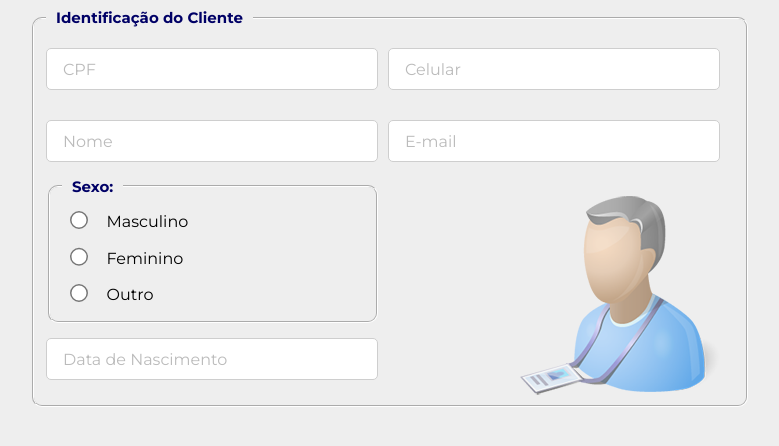
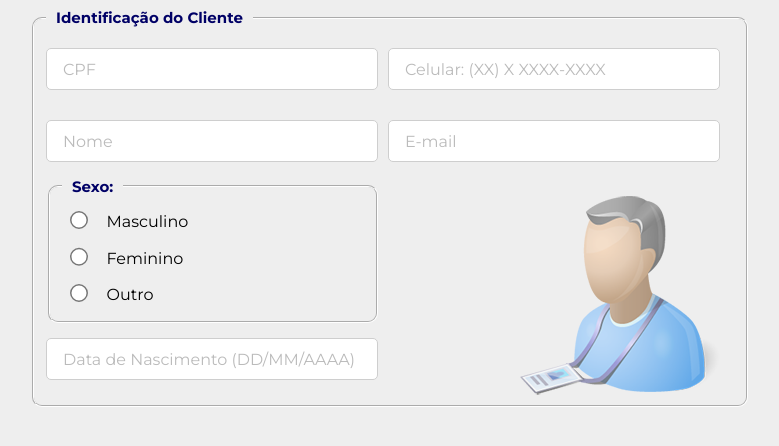
Before and after one commit to marcusviniciusmo/Companhia_Do_Saldo_Website, a React (Vite) app in the folder frontend/: page /orders/identification in a window 1280 px wide. Shown: the top 446 px of the page, without its empty margins (250-1029 px from the left). Built offline with nearby package versions, Linux system fonts and the light colour scheme.

Commit message:
Added validation for the Identification component Inputs

```diff
--- a/frontend/src/components/Identification/index.tsx
+++ b/frontend/src/components/Identification/index.tsx
@@ -14,9 +14,21 @@ export function Identification() {
   const [inputName, setInputName] = useState<string>('');
   const [inputEmail, setInputEmail] = useState<string>('');
   const [, setInputGender] = useState<string>('');
-  const [inputBirthday, setInputBirthday] = useState<string>();
+  const [inputBirthday, setInputBirthday] = useState<string>('');
 
-  const cleanInputCpf = () => setInputCpf('');
+  const onlyNumbersInInput = true;
+
+  useEffect(() => {
+    setMockedData(MockedData);
+  }, []);
+
+  const cleanInputCpf = () => {
+    setInputCpf('');
+    setInputPhone('');
+    setInputName('');
+    setInputEmail('');
+    setInputBirthday('');
+  };
 
   const cleanInputPhone = () => setInputPhone('');
 
@@ -25,10 +37,6 @@ export function Identification() {
   const cleanInputEmail = () => setInputEmail('');
 
   const cleanInputBirthday = () => setInputBirthday('');
-
-  useEffect(() => {
-    setMockedData(MockedData);
-  }, []);
 
   return (
     <Container method='POST'>
@@ -40,9 +48,11 @@ export function Identification() {
             id={mockedData?.inputs[0].id}
             className={mockedData?.inputs[0].className}
             label={mockedData!?.inputs[0].label}
+            maxLength={mockedData?.inputs[0].maxLength}
             value={inputCpf}
-            onChange={() => SetInput(event, setInputCpf)}
+            onChange={() => SetInput(event, setInputCpf, onlyNumbersInInput)}
             clean={() => cleanInputCpf}
+            required
           />
 
           <Input
@@ -50,9 +60,11 @@ export function Identification() {
             id={mockedData?.inputs[1].id}
             className={mockedData?.inputs[1].className}
             label={mockedData!?.inputs[1].label}
+            maxLength={mockedData?.inputs[1].maxLength}
             value={inputPhone}
-            onChange={() => SetInput(event, setInputPhone)}
+            onChange={() => SetInput(event, setInputPhone, onlyNumbersInInput)}
             clean={() => cleanInputPhone}
+            required
           />
         </InputRow>
 
@@ -65,6 +77,7 @@ export function Identification() {
             value={inputName}
             onChange={() => SetInput(event, setInputName)}
             clean={() => cleanInputName}
+            required
           />
 
           <Input
@@ -122,9 +135,11 @@ export function Identification() {
           id={mockedData?.inputs[7].id}
           className={mockedData?.inputs[7].className}
           label={mockedData!?.inputs[7].label}
+          maxLength={mockedData?.inputs[7].maxLength}
           value={inputBirthday}
-          onChange={() => SetInput(event, setInputBirthday)}
+          onChange={() => SetInput(event, setInputBirthday, onlyNumbersInInput)}
           clean={() => cleanInputBirthday}
+          required
         />
       </FieldsetForm>
     </Container>
--- a/frontend/src/mocks/Identification/index.tsx
+++ b/frontend/src/mocks/Identification/index.tsx
@@ -8,13 +8,15 @@ export const MockedData: IdentificationProps = {
       type: 'text',
       id: 'fieldCpf',
       className: 'labelFloating',
-      label: 'CPF'
+      label: 'CPF',
+      maxLength: 11,
     },
     {
       type: 'text',
       id: 'fieldPhone',
       className: 'labelFloating',
-      label: 'Celular'
+      label: 'Celular: (XX) X XXXX-XXXX',
+      maxLength: 11
     },
     {
       type: 'text',
@@ -56,7 +58,8 @@ export const MockedData: IdentificationProps = {
       type: 'text',
       id: 'fieldBirthday',
       className: 'labelFloating',
-      label: 'Data de Nascimento'
+      label: 'Data de Nascimento (DD/MM/AAAA)',
+      maxLength: 8
     },
   ]
 };
--- a/frontend/src/utils/Functions/index.tsx
+++ b/frontend/src/utils/Functions/index.tsx
@@ -10,6 +10,9 @@ export function GetCurrentYear() {
   return now.getFullYear();
 };
 
-export function SetInput(event: any, setInput: Function) {
-  setInput(event.target.value);
+export function SetInput(event: any, setInput: Function, onlyNumbers = false) {
+  if (onlyNumbers)
+    setInput(event.target.value.replace(/[^0-9]/, ''));
+  else
+    setInput(event.target.value);
 };
```
